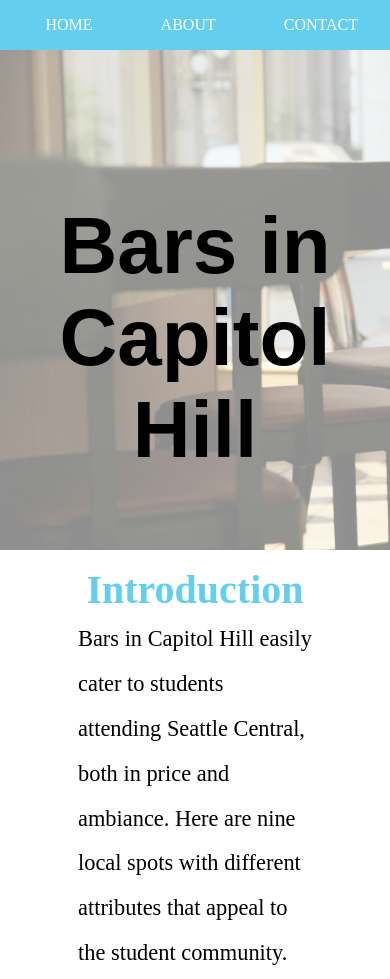
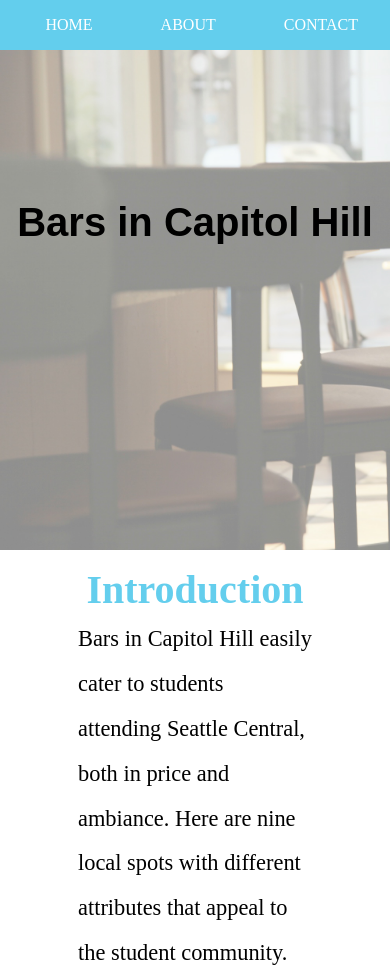
Before and after one commit to Hongbin-L/IT-115-A4-G3, a plain HTML site: page index.html in a window 390 px wide. Shown: the top 979 px of the page. Drawn offline with Linux system fonts and the light colour scheme.

Commit message:
Add files via upload

```diff
--- a/css/style.css
+++ b/css/style.css
@@ -386,3 +386,11 @@ footer {
     bottom: 2%;
     width: 100%;
 }
+
+@media all and (max-width:800px) {
+    h1 {
+    text-align: center;
+    font-family:fantasy;
+    font-size: 2.5em;
+    }
+}
```
